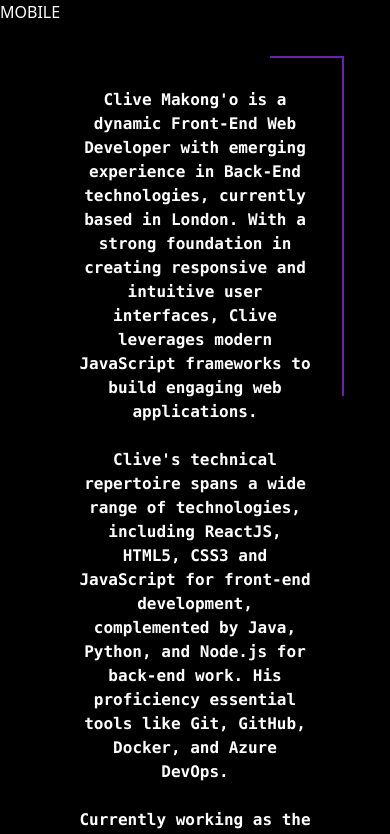
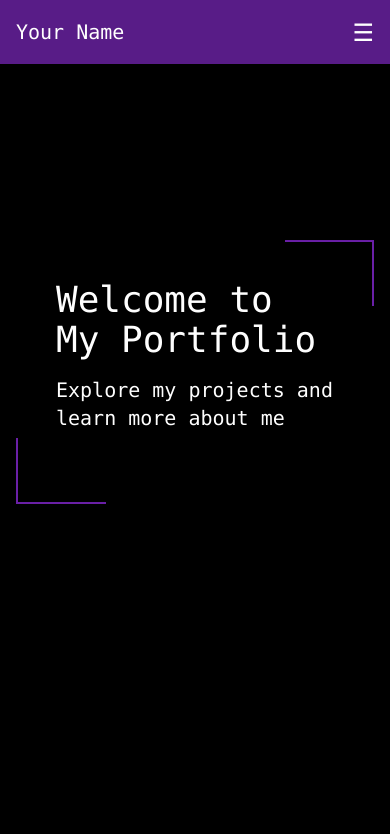
Before and after one commit to Clive-Makongo/my-portfolio, a React (Vite) app: page / in a window 390 px wide. Shown: the top 834 px of the page. Built offline with nearby package versions, Linux system fonts and the light colour scheme.

Commit message:
build mobile version

```diff
--- /dev/null
+++ b/src/components/MobileProjects.jsx
@@ -0,0 +1,48 @@
+import React from 'react';
+import { motion } from 'framer-motion';
+import projectData from '../projects.json'
+
+const projectVariants = {
+    hidden: { opacity: 0, y: 20 },
+    visible: {
+        opacity: 1,
+        y: 0,
+        transition: {
+            duration: 0.5
+        }
+    },
+    hover: {
+        scale: 1.05,
+        transition: { duration: 0.3 }
+    }
+};
+
+const ProjectGallery = () => {
+    return (
+        <div className="grid grid-cols-1 md:grid-cols-2 lg:grid-cols-3 gap-6 p-6">
+            {Object.entries(projectData).map(([name, link], index) => (
+                <motion.div
+                    key={index}
+                    className="bg-gray-800 rounded-lg overflow-hidden shadow-lg"
+                    variants={projectVariants}
+                    initial="hidden"
+                    animate="visible"
+                    whileHover="hover"
+                >
+                    <a href={link} target="_blank" rel="noopener noreferrer" className="block">
+                        <div className="h-48 bg-gray-700 flex items-center justify-center">
+                            {/* Placeholder for screenshot */}
+                            <span className="text-gray-500">Screenshot coming soon</span>
+                        </div>
+                        <div className="p-4">
+                            <h3 className="text-xl font-semibold text-purple-500 mb-2">{name}</h3>
+                            <p className="text-gray-400 text-sm">Click to visit project</p>
+                        </div>
+                    </a>
+                </motion.div>
+            ))}
+        </div>
+    );
+};
+
+export default ProjectGallery;
--- a/src/components/ScrollMenu.jsx
+++ b/src/components/ScrollMenu.jsx
@@ -79,19 +79,16 @@ const ScrollMenu = ({ items, onSelectProject }) => {
                     >
                         <div className="absolute top-0 right-0 w-1/4 h-1/4 border-t-2 border-r-2 border-purple-800"></div>
                         <div className="absolute bottom-0 left-0 w-1/4 h-1/4 border-b-2 border-l-2 border-purple-800"></div>
-
-
-
-                        {item.title}: {index}
+                        {item.title}
                         <hr className='color' />
                     </motion.div>
                 ))}
             </div>
             <button
                 onClick={() => scrollMenu('down')}
-                className="mt-2 p-2  rounded-full hover:bg-purple-900 transition-colors duration-200"
+                className="mt-2 p-2 rounded-full hover:bg-purple-900 transition-colors duration-200"
             >
-                <svg xmlns="http://www.w3.org/2000/svg" className="h-2 w-6" fill="none" viewBox="0 0 24 24" stroke="currentColor">
+                <svg xmlns="http://www.w3.org/2000/svg" className="h-6 w-full" fill="none" viewBox="0 0 24 24" stroke="currentColor">
                 <path strokeLinecap="round" strokeLinejoin="round" strokeWidth={2} d="M19 13l-7 7-7-7m14-8l-7 7-7-7" />
             </svg>
             </button>
--- a/src/pages/Home.jsx
+++ b/src/pages/Home.jsx
@@ -2,9 +2,10 @@ import { useEffect, useState } from "react";
 import { motion, AnimatePresence } from "framer-motion";
 import Header from "../components/Header";
 import ScrollMenu from "../components/ScrollMenu";
+import MobileProjects from '../components/MobileProjects'
 import Description from "../components/Description";
 import Projects from "../components/Projects";
-import projectData from '../projects.json'
+import projectData from '../projects.json';
 import HomePage from '../components/HomePage';
 
 // Define variants for animations
@@ -70,11 +71,17 @@ const pageTransition = {
   duration: 0.5
 };
 
+const mobileMenuVariants = {
+  closed: { opacity: 0, x: "-100%" },
+  open: { opacity: 1, x: 0 }
+};
+
 function Home() {
   const [navItems, setNavItems] = useState([]);
   const [selectedProject, setSelectedProject] = useState(null);
   const [size, setSize] = useState({ width: undefined, height: undefined });
   const [currentPage, setCurrentPage] = useState('home');
+  const [isMobileMenuOpen, setIsMobileMenuOpen] = useState(false);
 
   useEffect(() => {
     const handleResize = () => {
@@ -123,6 +130,105 @@ function Home() {
     setSelectedProject(null);
   };
 
+  const toggleMobileMenu = () => {
+    setIsMobileMenuOpen(!isMobileMenuOpen);
+  };
+
+  const renderMobileMenu = () => (
+    <motion.div
+      className="fixed top-0 left-0 w-full h-full bg-black bg-opacity-90 z-50"
+      variants={mobileMenuVariants}
+      initial="closed"
+      animate={isMobileMenuOpen ? "open" : "closed"}
+      transition={{ duration: 0.3 }}
+    >
+      <div className="flex flex-col items-center justify-center h-full">
+        <motion.button
+          whileHover={{ scale: 1.1 }}
+          className={`font-mono text-2xl mb-6 ${currentPage === 'home' ? 'text-purple-900 font-extrabold underline' : 'text-white'}`}
+          onClick={() => { handleHomeClick(); toggleMobileMenu(); }}
+        >
+          HOME
+        </motion.button>
+        <motion.button
+          whileHover={{ scale: 1.1 }}
+          className={`font-mono text-2xl mb-6 ${currentPage === 'projects' ? 'text-purple-900 font-extrabold underline' : 'text-white'}`}
+          onClick={() => { handleProjectsClick(); toggleMobileMenu(); }}
+        >
+          PROJECTS
+        </motion.button>
+        <motion.button
+          whileHover={{ scale: 1.1 }}
+          className={`font-mono text-2xl mb-6 ${currentPage === 'about' ? 'text-purple-900 font-extrabold underline' : 'text-white'}`}
+          onClick={() => { handleAboutClick(); toggleMobileMenu(); }}
+        >
+          ABOUT ME
+        </motion.button>
+        <motion.button
+          whileHover={{ scale: 1.1 }}
+          className="font-mono text-2xl mb-6 text-white"
+        >
+          CV
+        </motion.button>
+      </div>
+    </motion.div>
+  );
+
+  const renderMobileContent = () => (
+    <div className="flex flex-col min-h-screen bg-black text-white">
+      <header className="bg-purple-900 p-4 flex justify-between items-center">
+        <h1 className="font-mono text-xl">Your Name</h1>
+        <button onClick={toggleMobileMenu} className="text-white text-2xl">
+          ☰
+        </button>
+      </header>
+      <main className="flex-grow p-4">
+        <AnimatePresence mode="wait">
+          {currentPage === 'home' && (
+            <motion.div
+              key="home-page"
+              initial="initial"
+              animate="in"
+              exit="out"
+              variants={pageVariants}
+              transition={pageTransition}
+            >
+              <HomePage />
+            </motion.div>
+          )}
+          {currentPage === 'projects' && (
+            <motion.div
+              key="projects-view"
+              initial="initial"
+              animate="in"
+              exit="out"
+              variants={pageVariants}
+              transition={pageTransition}
+            >
+              <h2 className="text-2xl font-mono mb-4 text-purple-600">Projects</h2>
+              <div className="mb-4">
+                <MobileProjects/>
+               </div>
+            </motion.div>
+          )}
+          {currentPage === 'about' && (
+            <motion.div
+              key="description"
+              initial="initial"
+              animate="in"
+              exit="out"
+              variants={pageVariants}
+              transition={pageTransition}
+            >
+              <Description />
+            </motion.div>
+          )}
+        </AnimatePresence>
+      </main>
+      {renderMobileMenu()}
+    </div>
+  );
+
   return (
     <>
       {size.width >= 768 ? (
@@ -130,7 +236,7 @@ function Home() {
           initial="hidden"
           animate="visible"
           variants={containerVariants}
-          className="flex flex-col text-white text-neutral w-[100vwh]"
+          className="flex flex-col text-white text-neutral w-[100vwh] bg-black"
         >
           <motion.div
             className="flex flex-row justify-evenly pt-6"
@@ -157,8 +263,6 @@ function Home() {
             >
               ABOUT ME
             </motion.button>
-
-
             <motion.button
               whileHover={{ scale: 1.1 }}
               className="font-mono"
@@ -195,7 +299,6 @@ function Home() {
                     className="w-2/12 ml-2 m-4 h-[50vwh] relative before:content-[''] before:absolute before:top-0 before:right-0 before:w-1/4 before:h-1/4 before:border-t-2 before:border-r-2 before:border-purple-800 after:content-[''] after:absolute after:bottom-0 after:left-0 after:w-1/4 after:h-1/4 after:border-b-2 after:border-l-2 after:border-purple-800"
                     variants={menuVariants}
                     animate={{
-                      // borderColor: ["#C084FC", "#818CF8", "#6366F1", "#C084FC"],
                       transition: { duration: 3, repeat: Infinity }
                     }}
                   >
@@ -238,10 +341,7 @@ function Home() {
           </div>
         </motion.div>
       ) : (
-        <div>
-          MOBILE
-          <Description />
-        </div>
+        renderMobileContent()
       )}
     </>
   );
```
